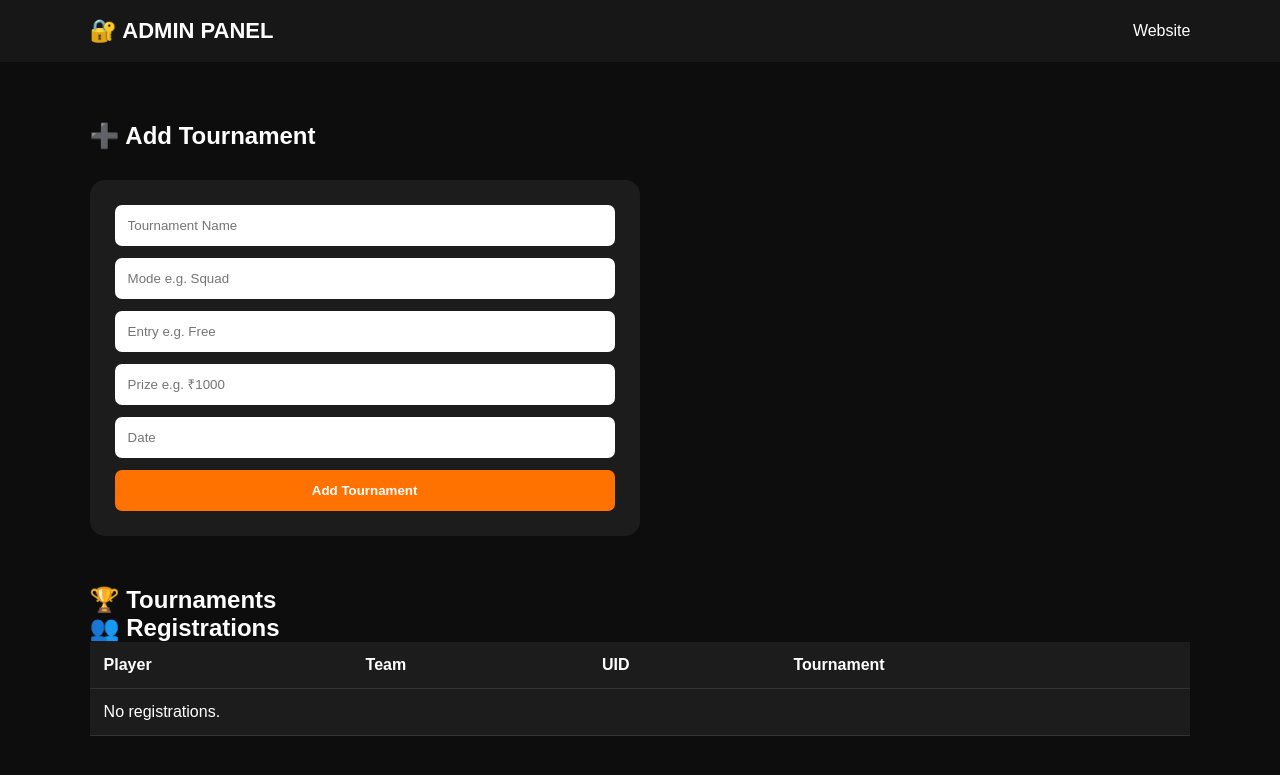
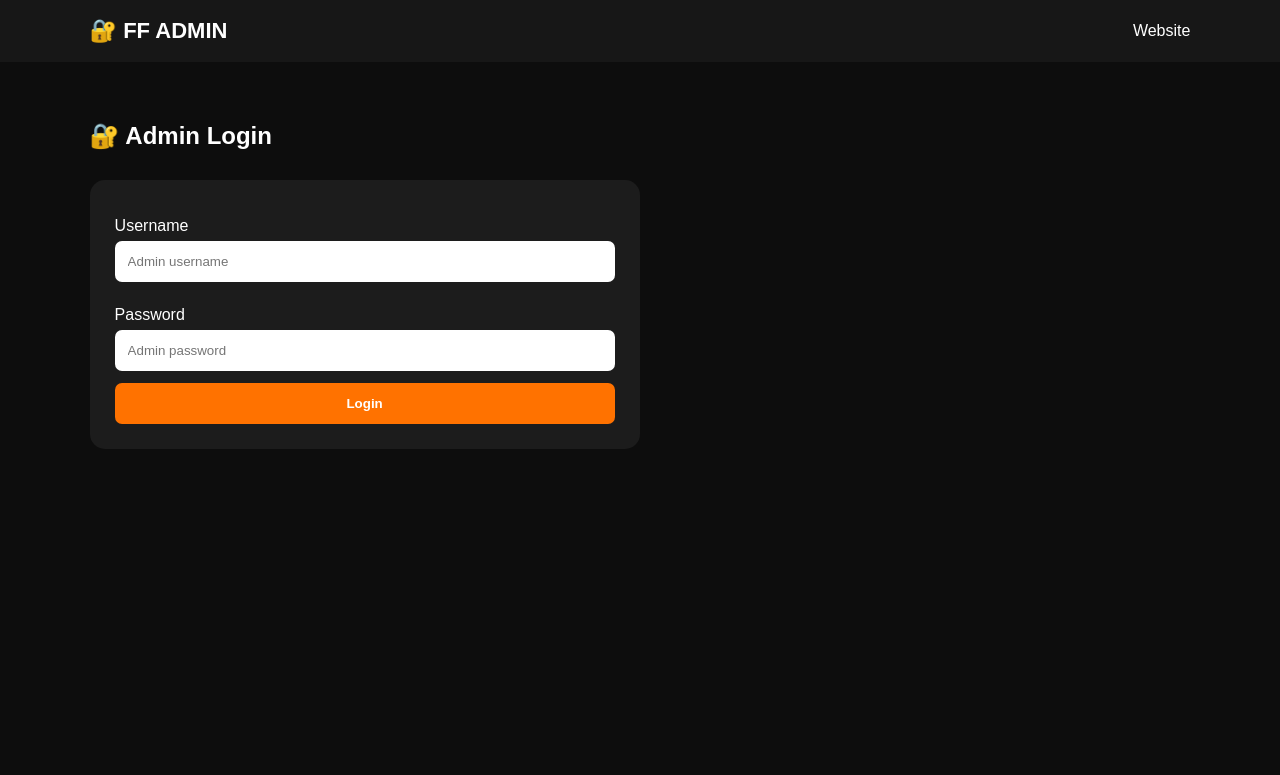
Before and after one commit to workload139-creator/Freefire-touranament, a Flask app: page /admin in a window 1280 px wide. Shown: the top 775 px of the page. Run offline with Flask 3, Linux system fonts and the light colour scheme; some libraries are stand-ins or nearby versions.

Commit message:
Update admin panel layout and login form

```diff
--- a/templates/admin.html
+++ b/templates/admin.html
@@ -20,19 +20,81 @@
 <header>
 
     <div class="logo">
-        🔐 ADMIN PANEL
+        🔐 FF ADMIN
     </div>
 
     <nav>
         <a href="/">Website</a>
+
+        {% if logged_in %}
+        <a href="/admin/logout">
+            Logout
+        </a>
+        {% endif %}
     </nav>
 
 </header>
 
 
+{% if not logged_in %}
+
+<section class="form-section">
+
+    <h1>🔐 Admin Login</h1>
+
+    {% if login_error %}
+
+    <p class="error">
+        {{ login_error }}
+    </p>
+
+    {% endif %}
+
+    <form
+        method="POST"
+        action="/admin"
+        class="main-form">
+
+        <label>
+            Username
+        </label>
+
+        <input
+            type="text"
+            name="username"
+            placeholder="Admin username"
+            required>
+
+
+        <label>
+            Password
+        </label>
+
+        <input
+            type="password"
+            name="password"
+            placeholder="Admin password"
+            required>
+
+
+        <button type="submit">
+            Login
+        </button>
+
+    </form>
+
+</section>
+
+
+{% else %}
+
+
 <section class="admin-section">
 
-    <h1>➕ Add Tournament</h1>
+    <h1>🎮 Admin Dashboard</h1>
+
+
+    <h2>➕ Add Tournament</h2>
 
     <form
         action="/admin/add"
@@ -48,19 +110,19 @@
         <input
             type="text"
             name="mode"
-            placeholder="Mode e.g. Squad"
+            placeholder="Mode: Squad"
             required>
 
         <input
             type="text"
             name="entry"
-            placeholder="Entry e.g. Free"
+            placeholder="Entry: Free"
             required>
 
         <input
             type="text"
             name="prize"
-            placeholder="Prize e.g. ₹1000"
+            placeholder="Prize: ₹1000"
             required>
 
         <input
@@ -85,19 +147,23 @@
         <div class="card">
 
             <h3>
-                {{ t["name"] }}
+                {{ t[1] }}
             </h3>
 
             <p>
-                {{ t["date"] }}
+                Mode: {{ t[2] }}
             </p>
 
             <p>
-                {{ t["status"] }}
+                Prize: {{ t[4] }}
+            </p>
+
+            <p>
+                Date: {{ t[5] }}
             </p>
 
             <a
-                href="/admin/delete/{{ t['id'] }}"
+                href="/admin/delete/{{ t[0] }}"
                 class="delete-btn"
                 onclick="return confirm('Delete tournament?')">
 
@@ -129,21 +195,13 @@
 
             <tr>
 
-                <td>
-                    {{ r["player_name"] }}
-                </td>
+                <td>{{ r[2] }}</td>
 
-                <td>
-                    {{ r["team_name"] }}
-                </td>
+                <td>{{ r[3] }}</td>
 
-                <td>
-                    {{ r["uid"] }}
-                </td>
+                <td>{{ r[4] }}</td>
 
-                <td>
-                    {{ r["tournament_name"] }}
-                </td>
+                <td>{{ r[5] }}</td>
 
             </tr>
 
@@ -152,7 +210,7 @@
             <tr>
 
                 <td colspan="4">
-                    No registrations.
+                    No registrations yet.
                 </td>
 
             </tr>
@@ -165,14 +223,13 @@
 
 </section>
 
+{% endif %}
+
 
 <script src="{{ url_for('static', filename='script.js') }}">
 </script>
-<script src="{{ url_for('static', filename='script.js') }}"></script>
-</body>
-  <link rel="stylesheet"
+<link rel="stylesheet"
       href="{{ url_for('static', filename='style.css') }}">
-</html>
 </body>
 
 </html>
```
